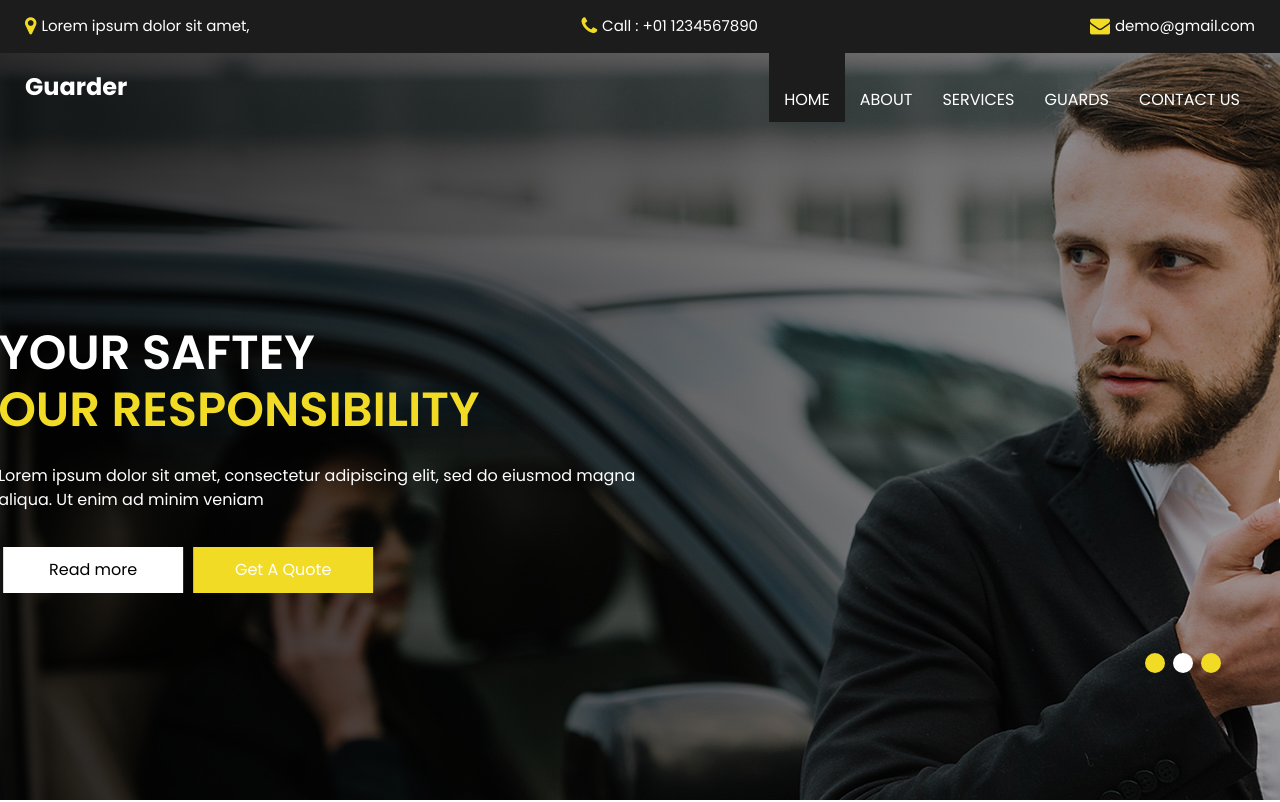
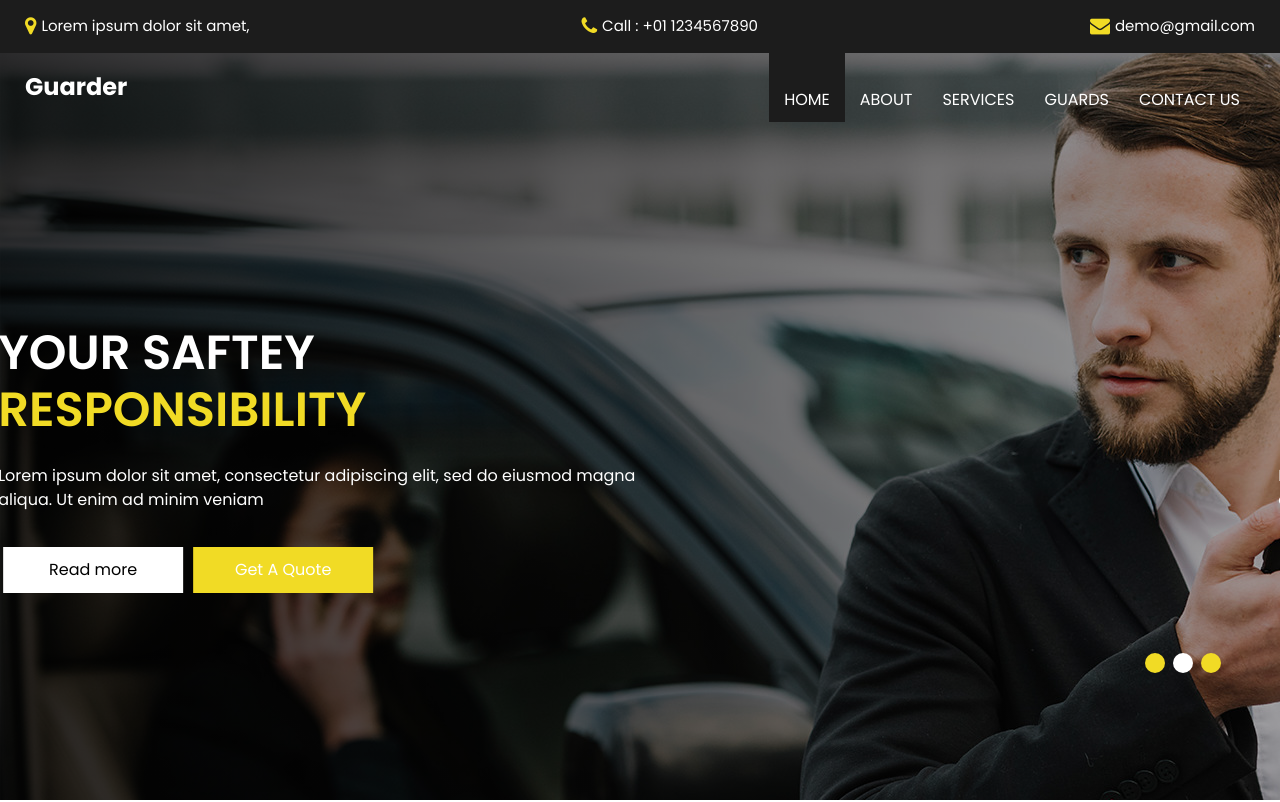
Before and after one commit to DevOpsnaman/Guard, a plain HTML site: page index.html in a window 1280 px wide. Shown: the top 802 px of the page. Drawn offline with Linux system fonts and the light colour scheme.

Commit message:
test index.html

```diff
--- a/index.html
+++ b/index.html
@@ -109,7 +109,7 @@
                     <h1>
                       Your Saftey <br>
                       <span>
-                        Our Responsibility
+                        Responsibility
                       </span>
                     </h1>
                     <p>
```
